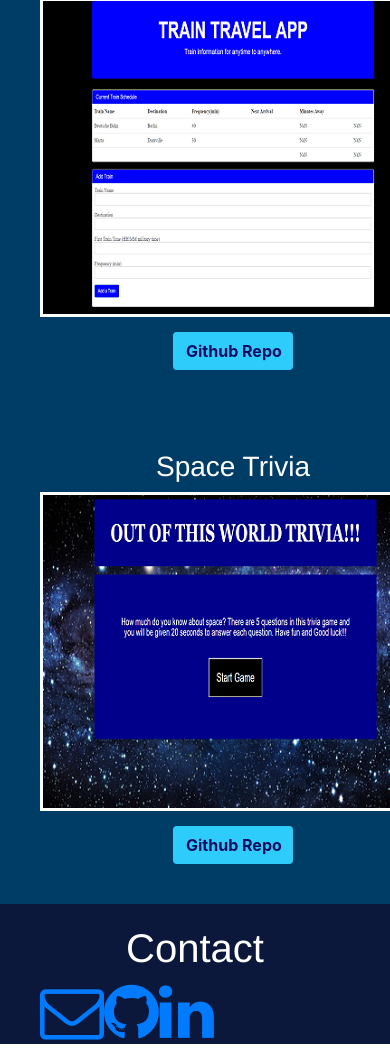
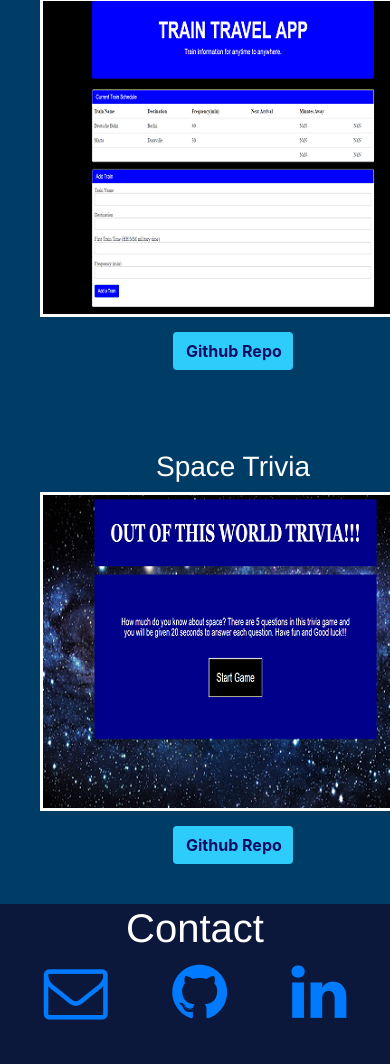
Before and after one commit to msdibble/Michael-S-Dibble, a plain HTML site: page index.html in a window 390 px wide. Shown: the part 5253-6317 px from the top of the page. Drawn offline with nearby package versions, Linux system fonts and the light colour scheme; files whose address does not match are found by name.

Commit message:
need to make more mobile responsive

```diff
--- a/assets/css/style.css
+++ b/assets/css/style.css
@@ -167,11 +167,15 @@ footer {
     padding-top: 20px;
 }
 
-.contact-info > ul {
-    display: flex;
-    flex-direction: row;
+.contact-info {
+    text-align: center;
+    padding-bottom: 40px;
+}
+
+.contact-info > a {
+    margin: 30px;
 }
 
 ul {
-     list-style-type: none;
+    list-style-type: none;
 }
--- a/index.html
+++ b/index.html
@@ -35,7 +35,7 @@
                         <a class="nav-link" href="#projects" style="color: white;">Projects</a>
                     </li>
                     <li class="nav-item">
-                        <a class="nav-link" href="#" style="color: white;">Contact</a>
+                        <a class="nav-link" href="#contact" style="color: white;">Contact</a>
                     </li>
                 </ul>
             </div>
@@ -118,26 +118,20 @@
         </div>
     </section>
 
-    <footer>
-        <h1 class="contact-title">Contact</h1>
+    <footer id="contact">
+        <h1 ="contact-title">Contact</h1>
             <div class="contact-info">
-            <ul class="contact-icons">
-                <li>
                     <a href="mailto:mdibble93@gmail.com" target="_blank" class="btn-social button-outline">
                         <i class="fa fa-envelope-o fa-4x"></i>
                     </a>
-                </li>
-                <li>
+
                     <a href="https://github.com/msdibble" target="_blank" class="btn-social button-outline">
                         <i class="fa fa-github fa-4x"></i>
                     </a>
-                </li>
-                <li>
+
                     <a href="https://www.linkedin.com/in/michael-dibble-5b020ba1/" target="_blank" class="btn-social button-outline">
                         <i class="fa fa-linkedin fa-4x" style="color: #007bff;"></i>
                     </a>
-                </li>
-            </ul>
             </div>
     </footer>
 
```
